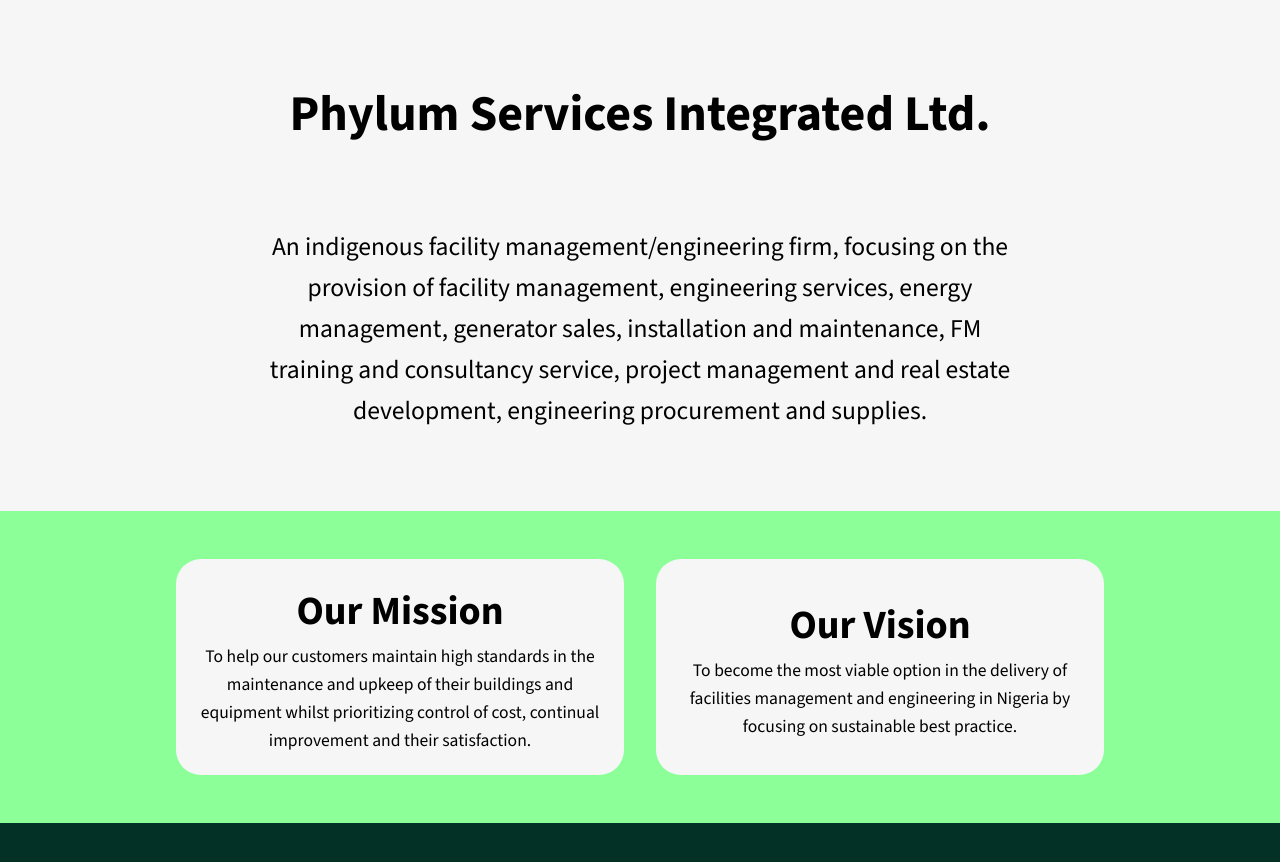
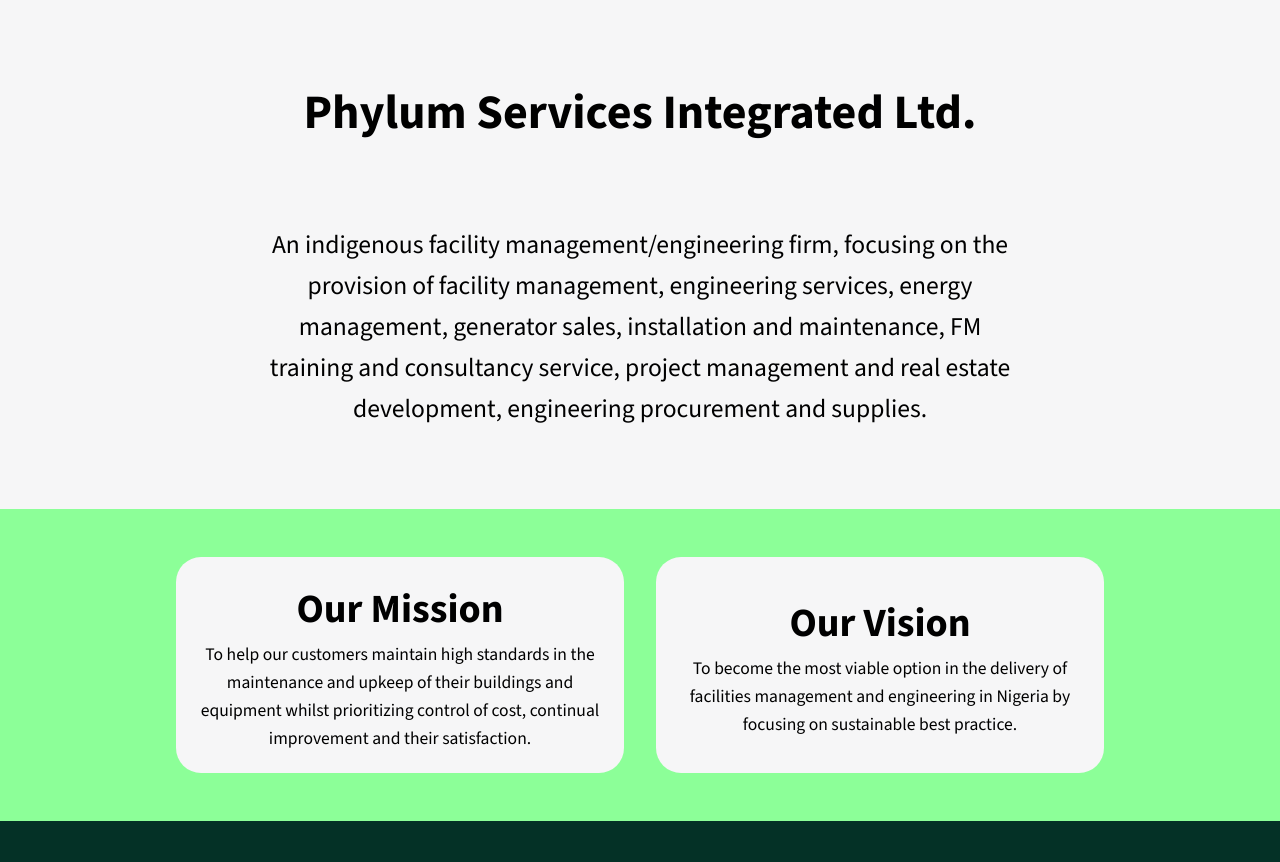
Before and after one commit to MuizDebo/phylum-website, a plain HTML site: page index.html in a window 1280 px wide. Shown: the part 928-1790 px from the top of the page. Drawn offline with nearby package versions, Linux system fonts and the light colour scheme.

Commit message:
Adjust font size for the h1 in the intro section

```diff
--- a/style.css
+++ b/style.css
@@ -292,7 +292,7 @@ p {
 .brief-intro > h1 {
     text-align: center;
     margin-top: 5rem;
-    font-size: 50px;
+    font-size: clamp(3rem, 2.5vw + 0.5rem, 1.6rem);
 }
 
 .intro-paragrapgh {
```
